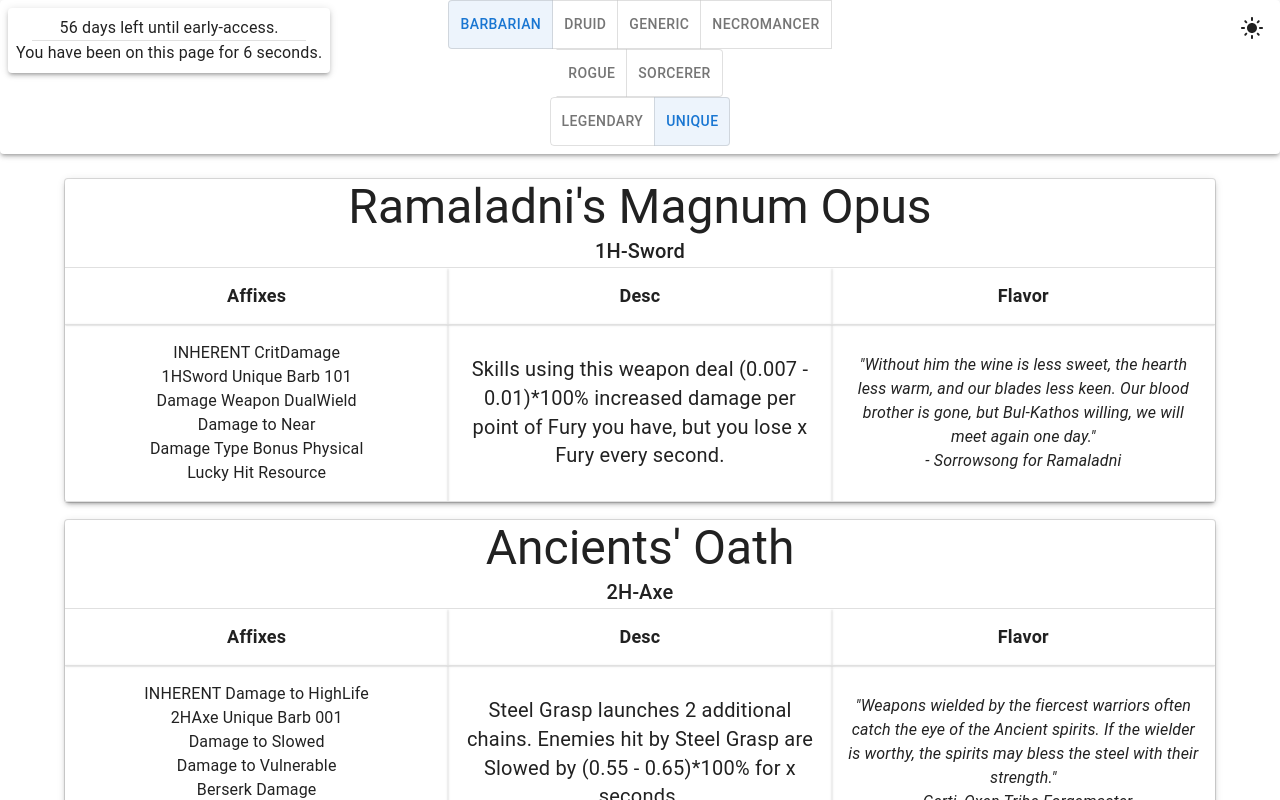
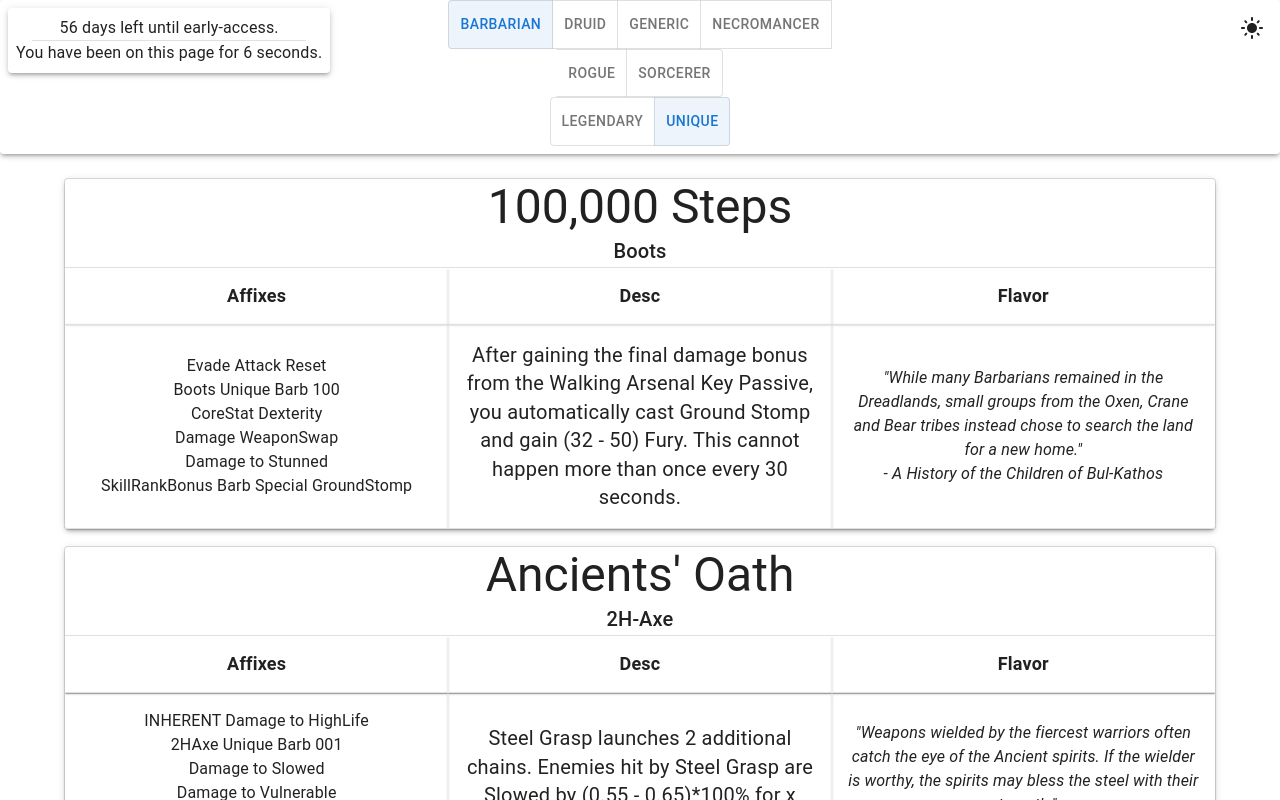
Before and after one commit to yumethings/d4-item-preview, a React (Create React App) app: page / in a window 1280 px wide. Shown: the top 800 px of the page. Built offline with nearby package versions, Linux system fonts and the light colour scheme.

Commit message:
Add sorting utilities and sort cards by item name

```diff
--- a/src/components/body/card-list/CardList.tsx
+++ b/src/components/body/card-list/CardList.tsx
@@ -1,6 +1,7 @@
 import { Container, Grid } from "@mui/material";
 import { ClassName, Data, ItemRarity } from "../../../types/global.types";
 import { CardItem } from "./CardItem";
+import { sortAlphaNumericallyInObjects } from "../../../utilities/generalUtilities";
 
 interface CardListProps {
 	data: Data;
@@ -15,11 +16,13 @@ export const CardList = ({ data, selectedClassName, selectedItemRarity }: CardLi
 
 	return (
 		<Container>
-			{Object.entries(items).map(([key, value], idx) => (
-				<Grid item key={idx}>
-					<CardItem key={key} itemType={key} itemData={value} />
-				</Grid>
-			))}
+			{Object.entries(items)
+				.sort((a, b) => sortAlphaNumericallyInObjects(a[1], b[1], "name"))
+				.map(([key, value], idx) => (
+					<Grid item key={idx}>
+						<CardItem key={key} itemType={key} itemData={value} />
+					</Grid>
+				))}
 		</Container>
 	);
 };
--- /dev/null
+++ b/src/utilities/generalUtilities.ts
@@ -0,0 +1,7 @@
+export const sortAlphaNumerically = (a: string | number, b: string | number) => {
+	return String(a).localeCompare(String(b), "en", { numeric: true });
+};
+
+export const sortAlphaNumericallyInObjects = <T, K extends keyof T>(a: T, b: T, prop: K) => {
+	return String(a[prop]).localeCompare(String(b[prop]), "en", { numeric: true });
+};
```
